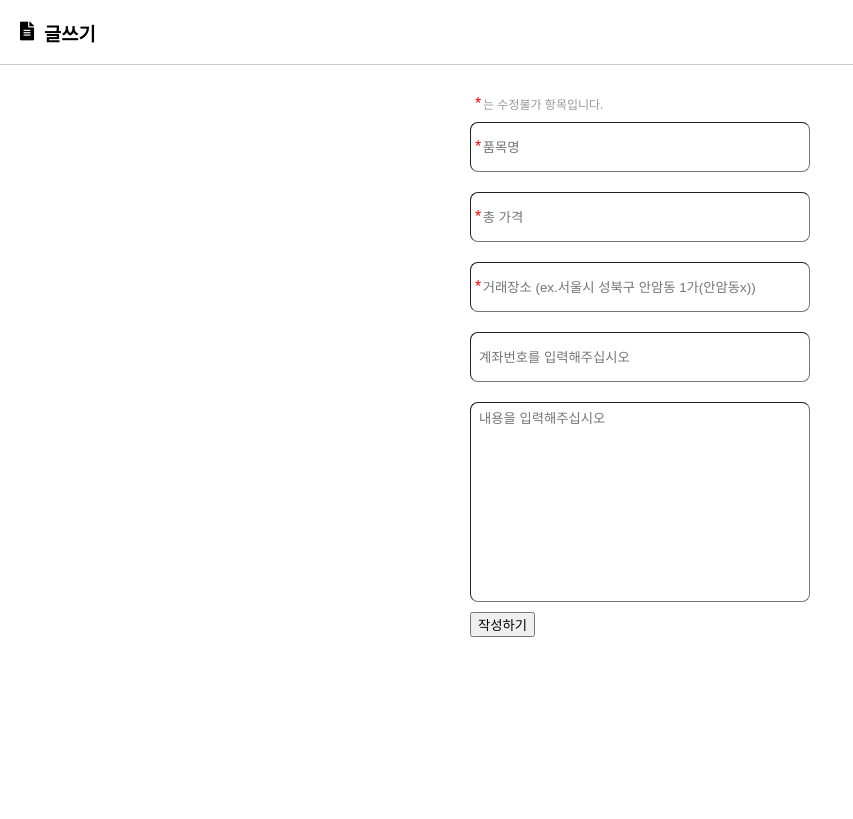
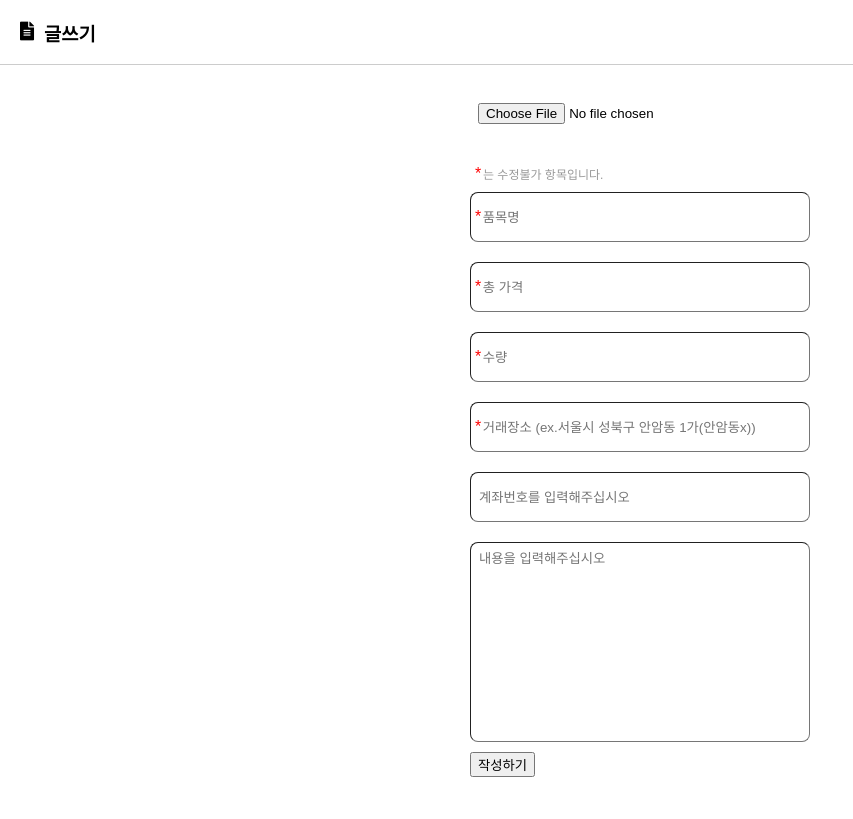
Before and after one commit to greentree3123/09, a Django app: page /posts/new/ in a window 1280 px wide. Shown: the whole page, without its empty margins (0-853 px from the left). Run offline with Django 4.2, Linux system fonts and the light colour scheme.

Commit message:
[add] number 필드 추가

```diff
--- a/database09/posts/templates/writeup.html
+++ b/database09/posts/templates/writeup.html
@@ -122,6 +122,7 @@
         {% csrf_token %}
         <div class="mb-3">
       <div class="image-container">
+        <input type="file" name="image">
       </div>
       <div class="input-container required-field">
         <div class="note">는 수정불가 항목입니다.</div>
@@ -133,6 +134,10 @@
       <div class="input-container required-field">
         <input type="price" name="totalPrice" placeholder=" 총 가격"
         value="{{ posts.sales }}">
+      </div>
+      <div class="input-container required-field">
+        <input type="text" name="totalNumber" placeholder=" 수량"
+        value="{{ posts.number }}">
       </div>
       <div class="input-container required-field">
         <input type="place" name="Place" placeholder=" 거래장소 (ex.서울시 성북구 안암동 1가(안암동x))"
```
